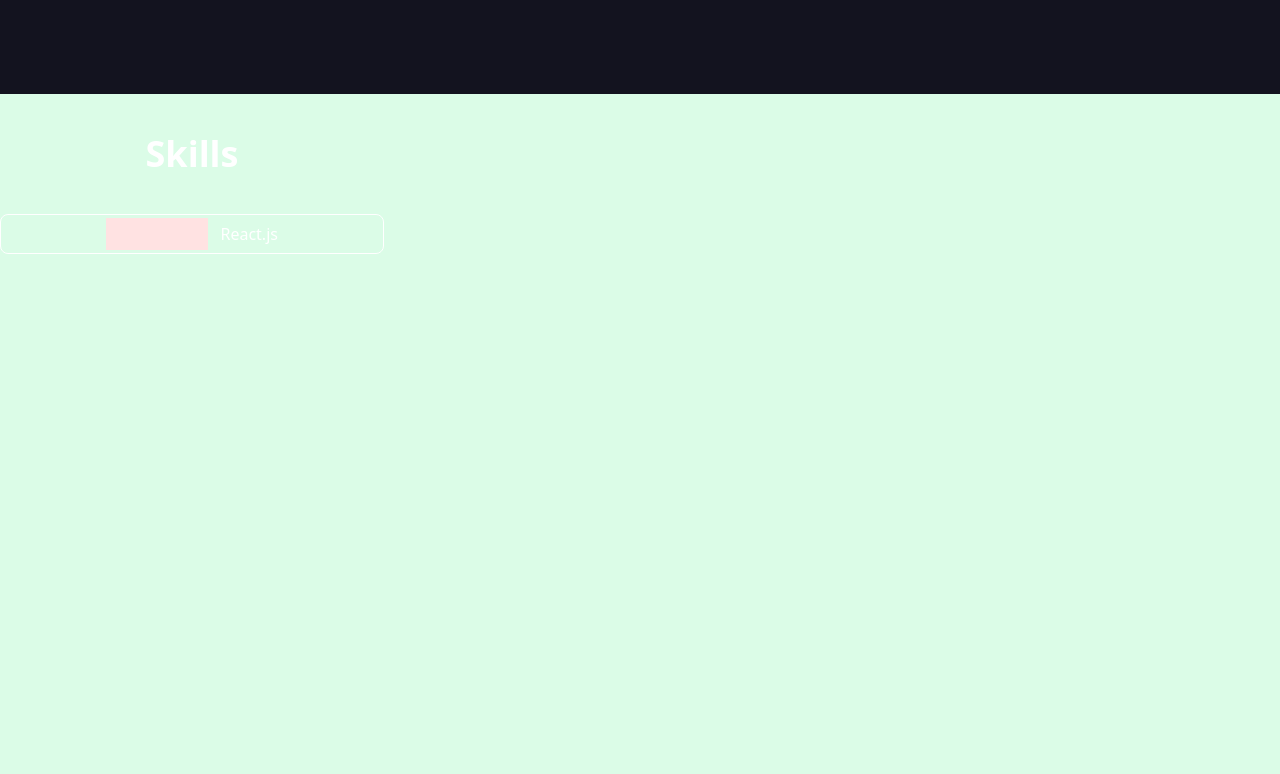
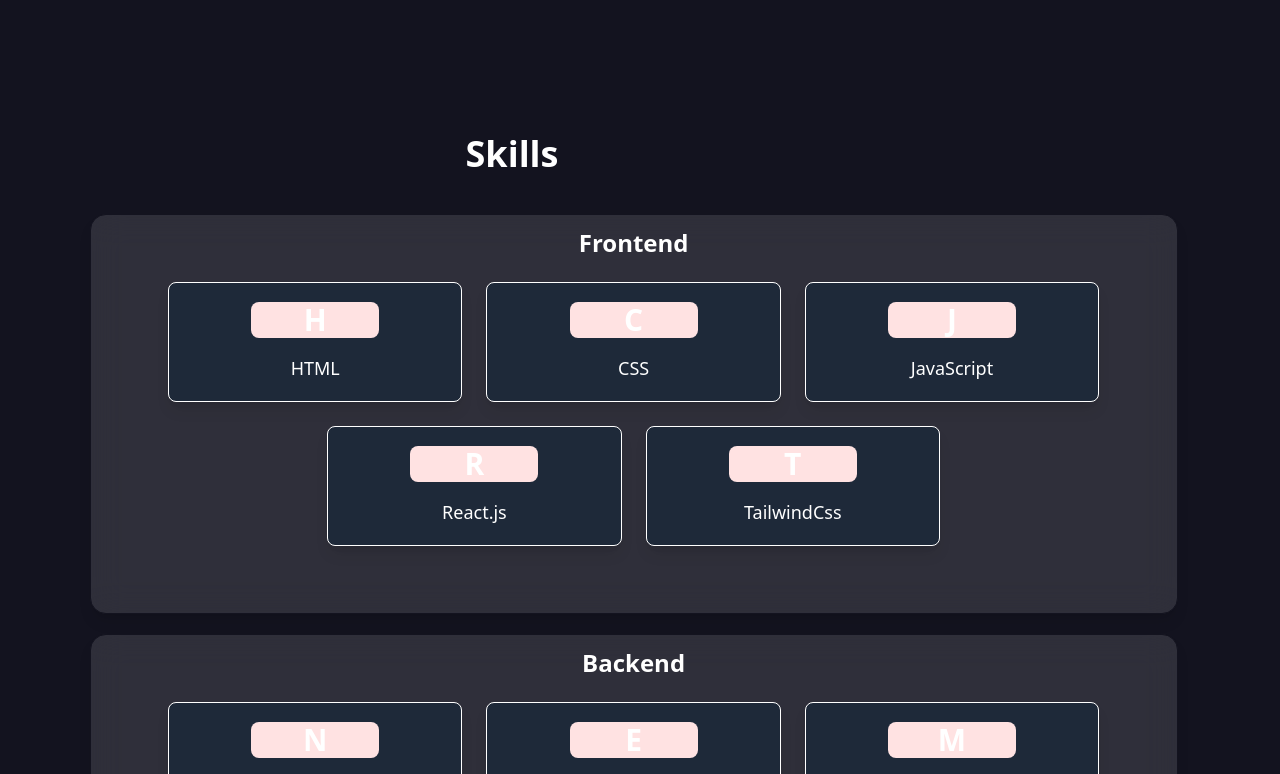
Before and after one commit to SagarBhatiya/Portfolio, a React (Vite) app: page / in a window 1280 px wide. Shown: the part 706-1480 px from the top of the page. Built offline with nearby package versions, Linux system fonts and the light colour scheme.

Commit message:
13-02-2025

```diff
--- a/src/components/Card.jsx
+++ b/src/components/Card.jsx
@@ -1,18 +1,19 @@
-const Card= () => {
-    const Cards = [
-        {id:1,title:"React.js",img:""},
-        {id:2,title:"HTML",img:""},
-        {id:3,title:"CSS",img:""},
-        {id:4,title:"JavaScript",img:""},
-        {id:5,title:"Tailwind Css",img:""},
+const Card = ({ cards }) => {
+  return (
+    <div className="flex flex-wrap gap-6 justify-center">
+      {cards.map((card, index) => (
+        <div
+          key={index}
+          className="h-[15vh] w-[23vw] flex flex-col justify-center items-center rounded-lg border border-white border-solid p-6 shadow-lg bg-gray-800"
+        >
+          <div className="h-[5vh] w-[10vw] bg-red-100 flex justify-center items-center rounded-lg mb-4">
+            <p className="text-white text-3xl font-bold">{card[0]}</p>
+          </div>
+          <p className="text-white text-lg font-medium">{card}</p>
+        </div>
+      ))}
+    </div>
+  );
+};
 
-    ]
-    return (
-      <div className="h-[5vh] flex gap-3 w-[30vw] rounded-lg border border-white border-solid flex justify-center items-center z-10">
-        <div className="h-[4vh] w-[8vw] bg-red-100"></div>
-        <p className="text-white">React.js</p>
-      </div>
-    );
-  };
-
-  export default Card;
+export default Card;
--- a/src/components/Cards.jsx
+++ b/src/components/Cards.jsx
@@ -1,13 +1,24 @@
 import Card from './Card';
 
-const Cards = () => {
-  return (
-    <div className="relative w-[90vw] h-[50vh] ml-[5vw] bg-white/12 shadow-lg backdrop-blur-lg flex items-center justify-center overflow-hidden rounded-2xl transition-all duration-300 ease-in-out group hover:scale-105">
-      <h2 className="absolute top-3 text-white font-bold text-2xl z-10">Frontend</h2>
-      <Card />
+function Cards() {
+    const card = [
+        { id: 1, title: "Frontend", cards: ["HTML", "CSS", "JavaScript", "React.js", "TailwindCss"] },
+        { id: 2, title: "Backend", cards: ["Node.js", "Express", "MongoDB", "SQL"] },
+    ];
 
-    </div>
-  );
-};
+    return (
+        <div>
+            {card.map((c) => (
+                <div
+                    key={c.id}
+                    className="m-5 relative w-[85vw] h-[50vh] ml-[7vw] bg-white/12 shadow-lg backdrop-blur-lg flex items-center justify-center overflow-hidden rounded-2xl transition-all duration-300 ease-in-out hover:scale-105 border border-solid border-[#13131F]"
+                >
+                    <h2 className="absolute top-3 text-white font-bold text-2xl z-10">{c.title}</h2>
+                    <Card cards={c.cards} />
+                </div>
+            ))}
+        </div>
+    );
+}
 
-export default Card;
+export default Cards;
--- a/src/components/Project.jsx
+++ b/src/components/Project.jsx
@@ -1,6 +1,6 @@
 function Project() {
     return (
-        <div id="project" className="h-screen w-full bg-red-100">
+        <div id="project" className=" h-screen w-full bg-red-100">
             Project
         </div>
      );
--- a/src/components/Skills.jsx
+++ b/src/components/Skills.jsx
@@ -2,10 +2,13 @@
 
 function Skills() {
     return (
-        <div id="skill" className="h-screen w-full bg-green-100 relative">
-           <div className=" flex flex-col absolute top-10 gap-10">
+        <div id="skill" className="  h-[120vh]  w-full bg-[#13131F] relative">
+           <div className=" min-h-fit flex flex-col absolute top-10 gap-5">
             <h1 className="text-4xl font-semibold text-white text-center ">Skills</h1>
+
+            <div className="w-full max-w-screen-lg ">
             <Cards/>
+            </div>
            </div>
         </div>
      );
```
